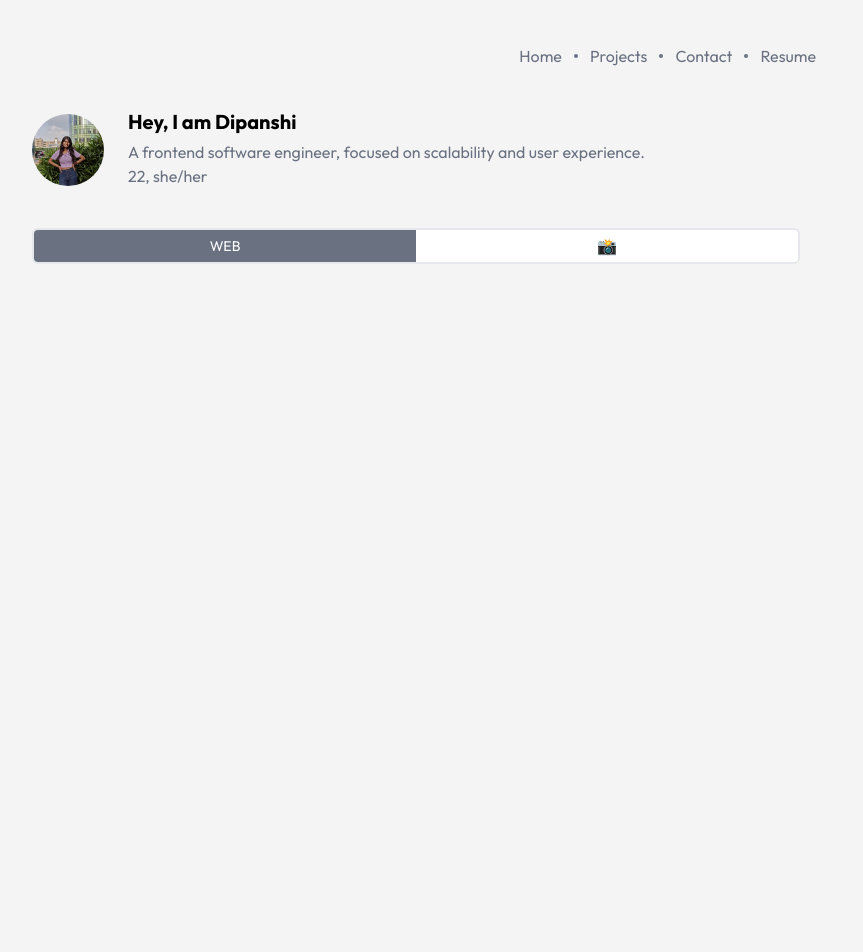
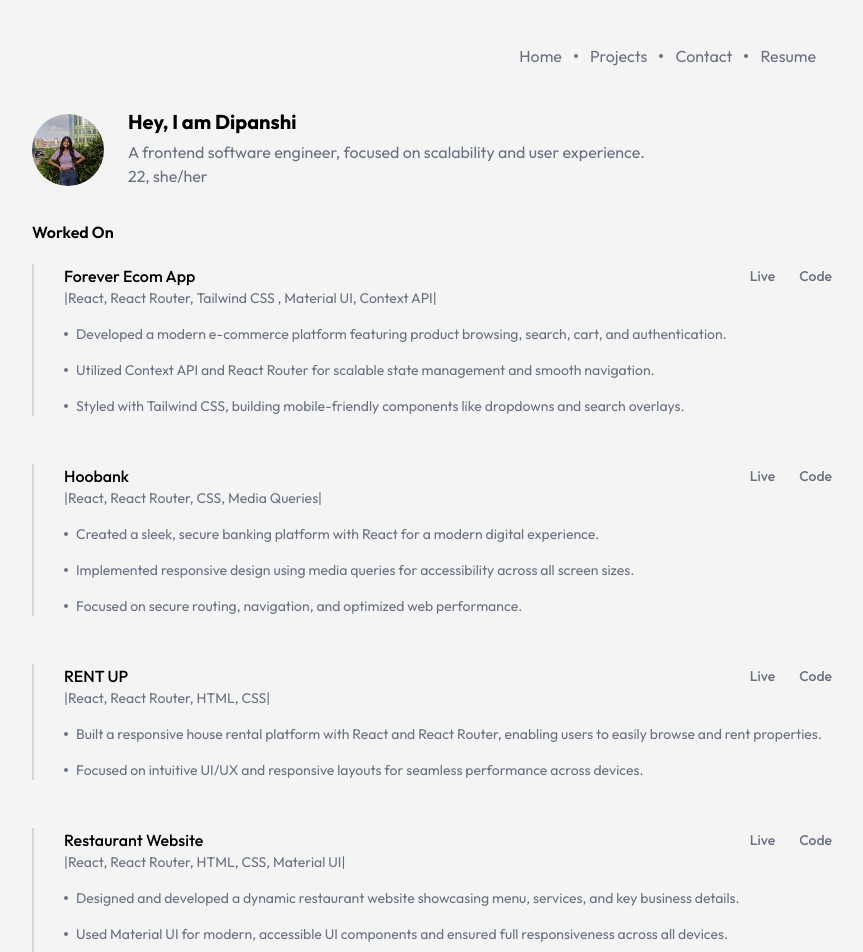
Before and after one commit to Dipanshi765/Portfolio, a React (Vite) app in the folder my-portfolio/: page /projects in a window 1280 px wide. Shown: the top 952 px of the page, without its empty margins (208-1071 px from the left). Before the commit the page ends 800 px from the top, so only its background shows below. Built offline with nearby package versions, Linux system fonts and the light colour scheme.

Commit message:
commit changes

```diff
--- a/my-portfolio/src/pages/Projects/Projects.jsx
+++ b/my-portfolio/src/pages/Projects/Projects.jsx
@@ -8,31 +8,238 @@ const Projects = () => {
 
 
   return (
-    <div>
+    <div className='mb-15'>
       <Navbar />
       <Profile />
 
-      <div className='flex h-9 w-[60%] border-2 border-gray-200  mt-10 ml-60  rounded-md overflow-hidden cursor-pointer'>
+
+      <div className="flex items-center font-semibold ml-60 mt-8 ">
+        <h1>Worked On</h1>
+      </div>
+
+      {/* Project 1 */}
+      <div className="relative ml-60 mt-5 pl-5 group mb-8">
+        <div className="absolute left-0 top-0 w-[2px] h-full bg-gray-300 group-hover:bg-orange-500 transition-colors duration-300"></div>
+
+        <div className="flex items-center font-medium ml-3 mt-5 justify-between mr-60">
+          <h1> Forever Ecom App</h1>
+          <p className="text-sm text-gray-500"><a className='mr-6  hover:text-blue-500 s transition-colors duration-200'
+              href="https://atelierstore.netlify.app/"
+              target="_blank"
+              rel="noreferrer"
+            >
+             Live
+            </a>
+            <a className=' hover:text-blue-500  transition-colors duration-200'
+              href="https://github.com/Dipanshi765/Forever"
+              target="_blank"
+              rel="noreferrer"
+            >
+             Code
+            </a></p>
+        </div>
+
+        <div className="flex items-center ml-3 mt-0 text-sm text-gray-500">
+          <p>
+             |React, React Router, Tailwind CSS , Material UI, Context API|
+
+          </p>
+        </div>
+
+        <div className="flex items-center ml-3 mt-4 text-sm text-gray-500 mr-60 ">
+          <div className="w-1 h-1 rounded-full bg-gray-500 mr-2"></div>
+          <p>
+          Developed a modern e-commerce platform featuring product browsing, search, cart, and authentication.
+          </p>
+        </div>
+
+        <div className="flex items-center ml-3 mt-4 text-sm text-gray-500 mr-60 ">
+          <div className="w-1 h-1 rounded-full bg-gray-500 mr-2"></div>
+          <p>
+            Utilized Context API and React Router for scalable state management and smooth navigation.
+          </p>
+        </div>
 
 
-        <div
-        onClick={() => setActive("web") }
-        className={`flex-1 text-sm flex items-center justify-center transition-colors duration-300 ${active === "web" ? 'bg-gray-500 text-white' : 'bg-white text-gray-700' }
-        `}>
-             <h1>WEB</h1>
+
+        <div className="flex items-center ml-3 mt-4 text-sm text-gray-500 mr-60 mb-12">
+          <div className="w-1 h-1 rounded-full bg-gray-500 mr-2"></div>
+          <p>
+            Styled with Tailwind CSS, building mobile-friendly components like dropdowns and search overlays.
+          </p>
+        </div>
+      </div>
+
+
+
+
+
+      {/* Project 2 */}
+
+
+       <div className="relative ml-60 mt-5 pl-5 group">
+        <div className="absolute left-0 top-0 w-[2px] h-full bg-gray-300 group-hover:bg-orange-500 transition-colors duration-300"></div>
+
+        <div className="flex items-center font-medium ml-3 mt-5 justify-between mr-60">
+          <h1> Hoobank </h1>
+          <p className="text-sm text-gray-500"> <a className='mr-6  hover:text-blue-500  transition-colors duration-200'
+              href="https://cash-mind-website.netlify.app/"
+              target="_blank"
+              rel="noreferrer"
+            >
+             Live
+            </a>
+            <a className=' hover:text-blue-500  transition-colors duration-200'
+              href="https://github.com/Dipanshi765/Modern-Bank"
+              target="_blank"
+              rel="noreferrer"
+            >
+             Code
+            </a></p>
         </div>
 
-        <div
-         onClick={() => setActive("📸")}
-         className={`flex-1 flex items-center justify-center transition-colors duration-300 ${active === "📸" ? 'bg-gray-500 text-white' : 'bg-white text-gray-700'}
-         `}
-         >
-          <h1>📸</h1>
+        <div className="flex items-center ml-3 mt-0 text-sm text-gray-500">
+          <p>
+             |React, React Router, CSS, Media Queries|
+
+          </p>
+        </div>
+
+        <div className="flex items-center ml-3 mt-4 text-sm text-gray-500 mr-60">
+          <div className="w-1 h-1 rounded-full bg-gray-500 mr-2"></div>
+          <p>
+        Created a sleek, secure banking platform with React for a modern digital experience.
+          </p>
+        </div>
+
+        <div className="flex items-center ml-3 mt-4 text-sm text-gray-500 mr-60">
+          <div className="w-1 h-1 rounded-full bg-gray-500 mr-2"></div>
+          <p>
+            Implemented responsive design using media queries for accessibility across all screen sizes.
+          </p>
+        </div>
+
+
+
+        <div className="flex items-center ml-3 mt-4 text-sm text-gray-500 mr-60 mb-12">
+          <div className="w-1 h-1 rounded-full bg-gray-500 mr-2"></div>
+          <p>
+         Focused on secure routing, navigation, and optimized web performance.
+          </p>
+        </div>
+      </div>
+
+
+      {/* Project 3 */}
+
+         <div className="relative ml-60 mt-5 pl-5 group">
+        <div className="absolute left-0 top-0 w-[2px] h-full bg-gray-300 group-hover:bg-orange-500 transition-colors duration-300"></div>
+
+        <div className="flex items-center font-medium ml-3 mt-5 justify-between mr-60">
+          <h1> RENT UP </h1>
+          <p className="text-sm text-gray-500"> <a className='mr-6  hover:text-blue-500  transition-colors duration-200'
+              href="https://rent-up-website.netlify.app/"
+              target="_blank"
+              rel="noreferrer"
+            >
+             Live
+            </a>
+            <a className=' hover:text-blue-500  transition-colors duration-200'
+              href="https://github.com/Dipanshi765/Rent-Up"
+              target="_blank"
+              rel="noreferrer"
+            >
+             Code
+            </a></p>
+        </div>
+
+        <div className="flex items-center ml-3 mt-0 text-sm text-gray-500">
+          <p>
+             |React, React Router, HTML, CSS|
+
+          </p>
+        </div>
+
+        <div className="flex items-center ml-3 mt-4 text-sm text-gray-500 mr-60">
+          <div className="w-1 h-1 rounded-full bg-gray-500 mr-2"></div>
+          <p>
+       Built a responsive house rental platform with React and React Router, enabling users to easily browse and rent properties.
+          </p>
+        </div>
+
+        <div className="flex items-center ml-3 mt-4 text-sm text-gray-500 mr-60 mb-12">
+          <div className="w-1 h-1 rounded-full bg-gray-500 mr-2"></div>
+          <p>
+            Focused on intuitive UI/UX and responsive layouts for seamless performance across devices.
+          </p>
+        </div>
+      </div>
+
+
+
+
+      {/* project 4 */}
+       <div className="relative ml-60 mt-5 pl-5 group">
+        <div className="absolute left-0 top-0 w-[2px] h-full bg-gray-300 group-hover:bg-orange-500 transition-colors duration-300"></div>
+
+        <div className="flex items-center font-medium ml-3 mt-5 justify-between mr-60">
+          <h1> Restaurant Website</h1>
+          <p className="text-sm text-gray-500"> <a className='mr-6 hover:text-blue-500 transition-colors duration-200'
+              href="https://take-it-cheesy-website.netlify.app/"
+              target="_blank"
+              rel="noreferrer"
+            >
+             Live
+            </a>
+            <a className=' hover:text-blue-500 transition-colors duration-200'
+              href="https://github.com/Dipanshi765/Restaurant-Website"
+              target="_blank"
+              rel="noreferrer"
+            >
+             Code
+            </a>
+
+
+
+
+            </p>
+
 
         </div>
 
+        <div className="flex items-center ml-3 mt-0 text-sm text-gray-500">
+          <p>
+             |React, React Router, HTML, CSS, Material UI|
+
+          </p>
+        </div>
+
+        <div className="flex items-center ml-3 mt-4 text-sm text-gray-500 mr-60">
+          <div className="w-1 h-1 rounded-full bg-gray-500 mr-2"></div>
+          <p>
+       Designed and developed a dynamic restaurant website showcasing menu, services, and key business details.
+          </p>
+        </div>
+
+        <div className="flex items-center ml-3 mt-4 text-sm text-gray-500 mr-60">
+          <div className="w-1 h-1 rounded-full bg-gray-500 mr-2"></div>
+          <p>
+           Used Material UI for modern, accessible UI components and ensured full responsiveness across all devices.
+          </p>
+        </div>
+
+
+        <div className="flex items-center ml-3 mt-4 text-sm text-gray-500 mr-60 mb-12">
+          <div className="w-1 h-1 rounded-full bg-gray-500 mr-2"></div>
+          <p>
+           Enhanced user engagement through structured routing and clean, appealing interfaces.
+          </p>
+        </div>
       </div>
+
+
     </div>
+
   )
 }
 
```
